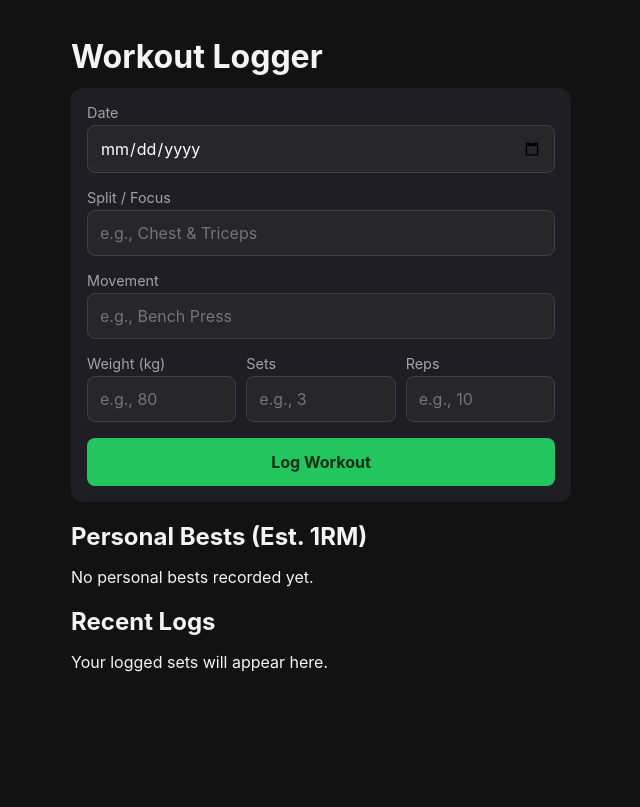
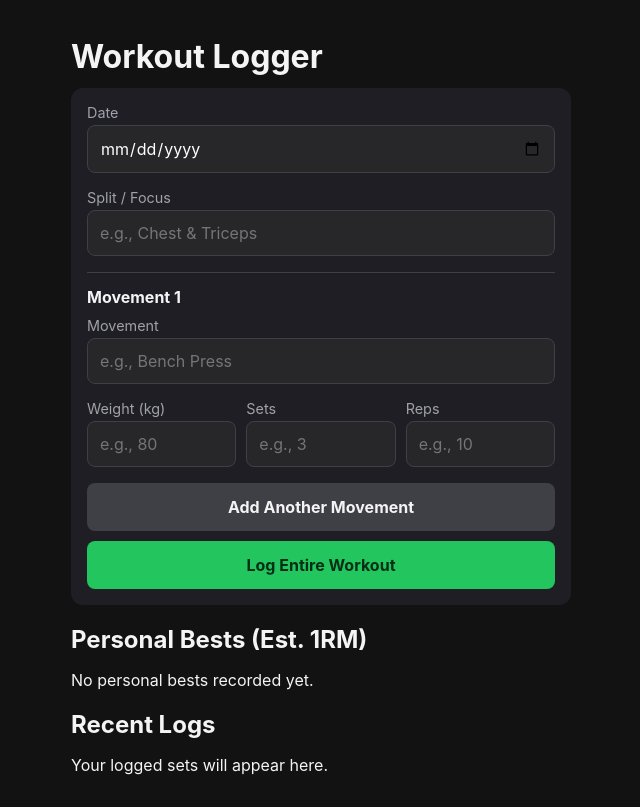
Before and after one commit to matthewthorne-work/fitness-tracker, a Flask app: page / in a window 1280 px wide. Shown: the whole page, without its empty margins (319-959 px from the left). Before the commit the page ends 672 px from the top, so only its background shows below. Run offline with Flask 3, Linux system fonts and the light colour scheme; data that the repository does not hold is empty.

Commit message:
added in code for extra entries of workouts

```diff
--- a/app.py
+++ b/app.py
@@ -36,20 +36,29 @@ def index():
     if request.method == "POST":
         workout_date = request.form["workout_date"]
         split = request.form["split"].strip()
-        exercise = request.form["exercise"].strip().title()
-        weight = float(request.form["weight"])
-        sets = int(request.form["sets"])
-        reps = int(request.form["reps"])
 
-        est_1rm = calculate_1rm(weight, reps)
+        exercises = request.form.getlist("exercise[]")
+        weights = request.form.getlist("weight[]")
+        sets_list = request.form.getlist("sets[]")
+        reps_list = request.form.getlist("reps[]")
+
 
         with get_db() as conn:
+
+            for ex, w, s, r in zip(exercises, weights, sets_list, reps_list):
+                if ex.strip():
+                    exercise_name = ex.strip().title()
+                    weight_val = float(w)
+                    sets_val = int(s)
+                    reps_val = int(r)
+                    est_1rm = calculate_1rm(weight_val, reps_val)
+
             conn.execute("""
                 INSERT INTO workouts (workout_date, split, exercise, weight, sets, reps, est_1rm)
                 VALUES (?, ?, ?, ?, ?, ?, ?)
-            """, (workout_date, split, exercise, weight, sets, reps, est_1rm))
+            """, (workout_date, split, exercise_name, weight_val, sets_val, reps_val, est_1rm)) # This block handles the submission of the workout log form. It retrieves the form data, including the workout date, split, exercises, weights, sets, and reps. It then calculates the estimated 1-rep max (est_1rm) for each exercise using the calculate_1rm function. Finally, it inserts the workout log into the workouts table in the database.
 
-        return redirect(url_for("index")) # This route handles both GET and POST requests to the root URL ("/"). If the request method is POST, it retrieves the workout data from the form submission, calculates the estimated 1-rep max using the calculate_1rm function, and inserts the data into the workouts table in the database. Finally, it redirects the user back to the index page.
+        return redirect(url_for("index")) # This will redirect the user back to the index page after submitting the workout log form.
 
     with get_db() as conn:
         logs = conn.execute("""
--- a/static/style.css
+++ b/static/style.css
@@ -89,3 +89,34 @@ ul {
 li {
     margin-bottom: 6px;
 }
+
+.movement-block {
+    border-top: 1px solid #3f3f46;
+    padding-top: 14px;
+    margin-top: 14px;
+}
+
+.movement-header {
+    display: flex;
+    justify-content: space-between;
+    align-items: center;
+    margin-bottom: 10px;
+}
+
+.secondary-btn {
+    background: #3f3f46;
+    color: #f4f4f5;
+    margin-bottom: 10px;
+}
+
+.secondary-btn:active {
+    background: #52525b;
+}
+
+.remove-btn {
+    width: auto;
+    padding: 4px 10px;
+    font: 0.8rem;
+    background: #ef4444;
+    color: #fff;
+}
--- a/templates/index.html
+++ b/templates/index.html
@@ -16,6 +16,11 @@
             <label>Split / Focus
                 <input type="text" name="split" placeholder="e.g., Chest & Triceps" required>
             </label>
+            <div id="movement-container">
+                <div class="movement-block">
+                    <div class="movement-header">
+                        <strong>Movement 1</strong>
+                    </div>
                     <label>Movement
                         <input type="text" name="exercise" placeholder="e.g., Bench Press" required>
                     </label>
@@ -30,8 +35,44 @@
                             <input type="number" name="reps" min="1" placeholder="e.g., 10" required>
                         </label>
                     </div>
-            <button type="submit">Log Workout</button>
+                </div>
+            </div>
+
+            <button type="button" class="secondary-btn" onclick="addMovement()">Add Another Movement</button>
+            <button type="submit">Log Entire Workout</button>
         </form>
+
+        <script>
+            let movementCount = 1;
+
+            function addMovement() {
+                movementCount++;
+                const container = document.getElementById("movement-container");
+                const block = document.createElement("div");
+                block.className = "movement-block";
+                block.innerHTML = `
+                    <div class="movement-header">
+                        <strong>Movement ${movementCount}</strong>
+                        <button type="button" class="remove-btn" onclick="this.closest('.movement-block').remove()">Remove</button>
+                    </div>
+                    <label>Movement
+                        <input type="text" name="exercise[]" placeholder="e.g., Bench Press" required>
+                    </label>
+                    <div class="row">
+                        <label>Weight (kg)
+                            <input type="number" name="weight[]" step="0.5" placeholder="e.g., 80" required>
+                        </label>
+                        <label>Sets
+                            <input type="number" name="sets[]" min="1" placeholder="e.g., 3" required>
+                        </label>
+                        <label>Reps
+                            <input type="number" name="reps[]" min="1" placeholder="e.g., 10" required>
+                        </label>
+                    </div>
+                `;
+                container.appendChild(block);
+            }
+        </script>
 
         <h2>Personal Bests (Est. 1RM)</h2>
         <div class="cards">
```
Lines whose indentation alone changed are shown as unchanged.
